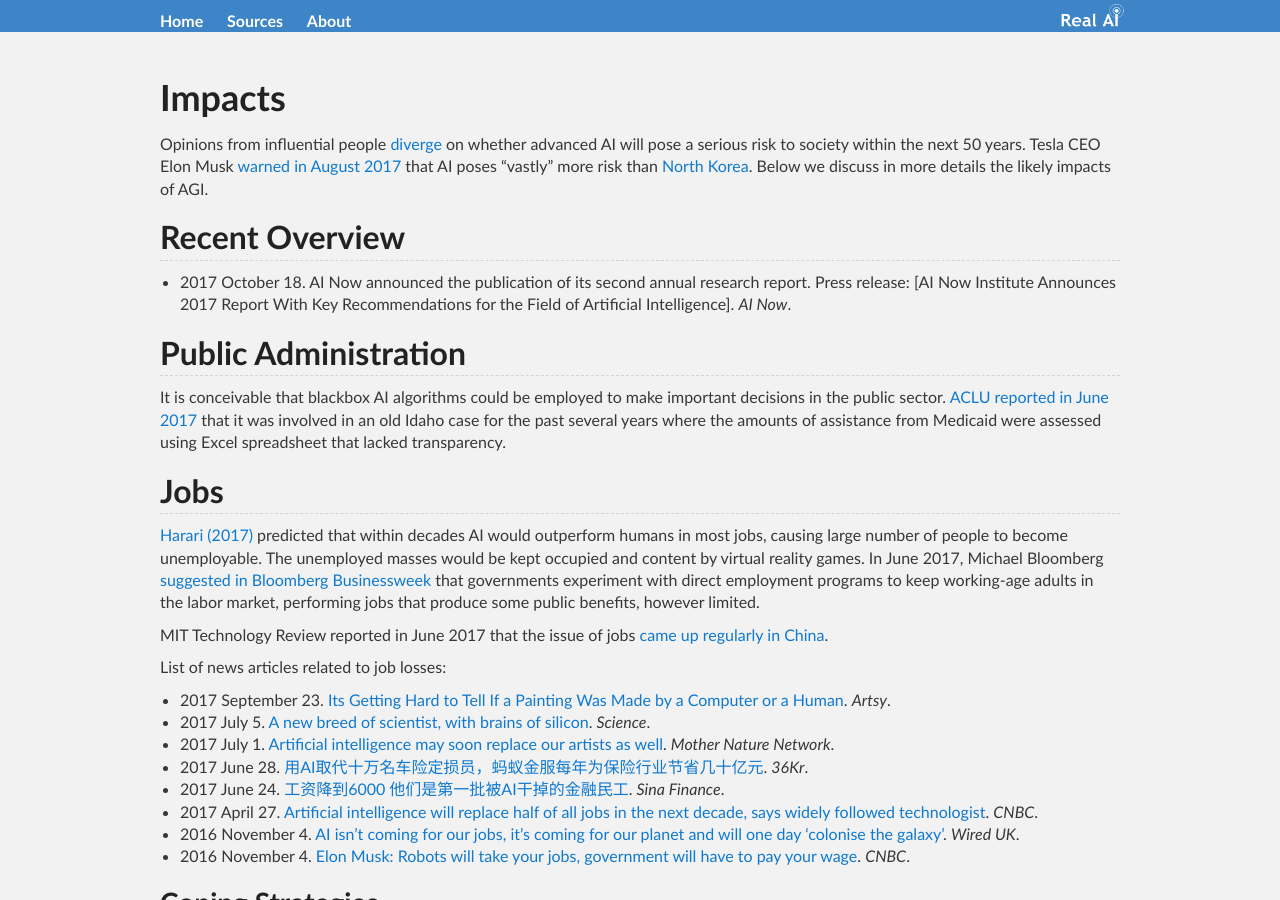
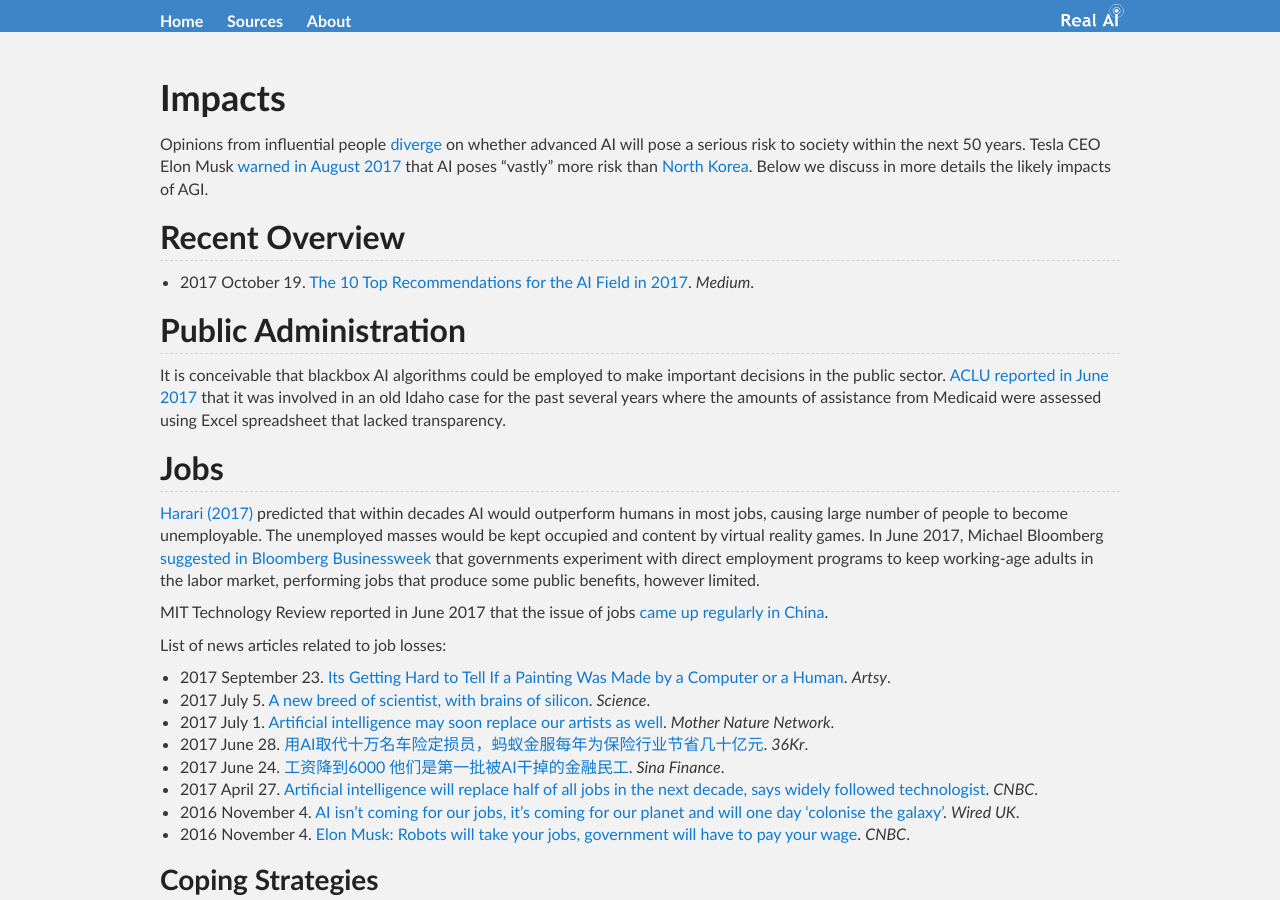
Before and after one commit to Tonywuhk/realai.org, a Jekyll site: the page built from impacts.md, in a window 1280 px wide and 900 px high. Built offline with Jekyll 4.4.1, drawn with Linux system fonts in a browser that asks for light colours; our own code applies the rules of GitHub Pages for plain Markdown files; the repository's description, which GitHub fills in, is left out.

Commit message:
Update impacts.md

```diff
--- a/impacts.md
+++ b/impacts.md
@@ -7,7 +7,7 @@ Opinions from influential people [diverge](http://www.agreelist.org/s/advanced-a
 
 ## Recent Overview
 
-* 2017 October 18. AI Now announced the publication of its second annual research report. Press release: [AI Now Institute Announces 2017 Report With Key Recommendations for the Field of Artificial Intelligence]. *AI Now*.
+* 2017 October 19. [The 10 Top Recommendations for the AI Field in 2017](https://medium.com/@AINowInstitute/the-10-top-recommendations-for-the-ai-field-in-2017-b3253624a7). *Medium*.
 
 ## Public Administration
 
```
